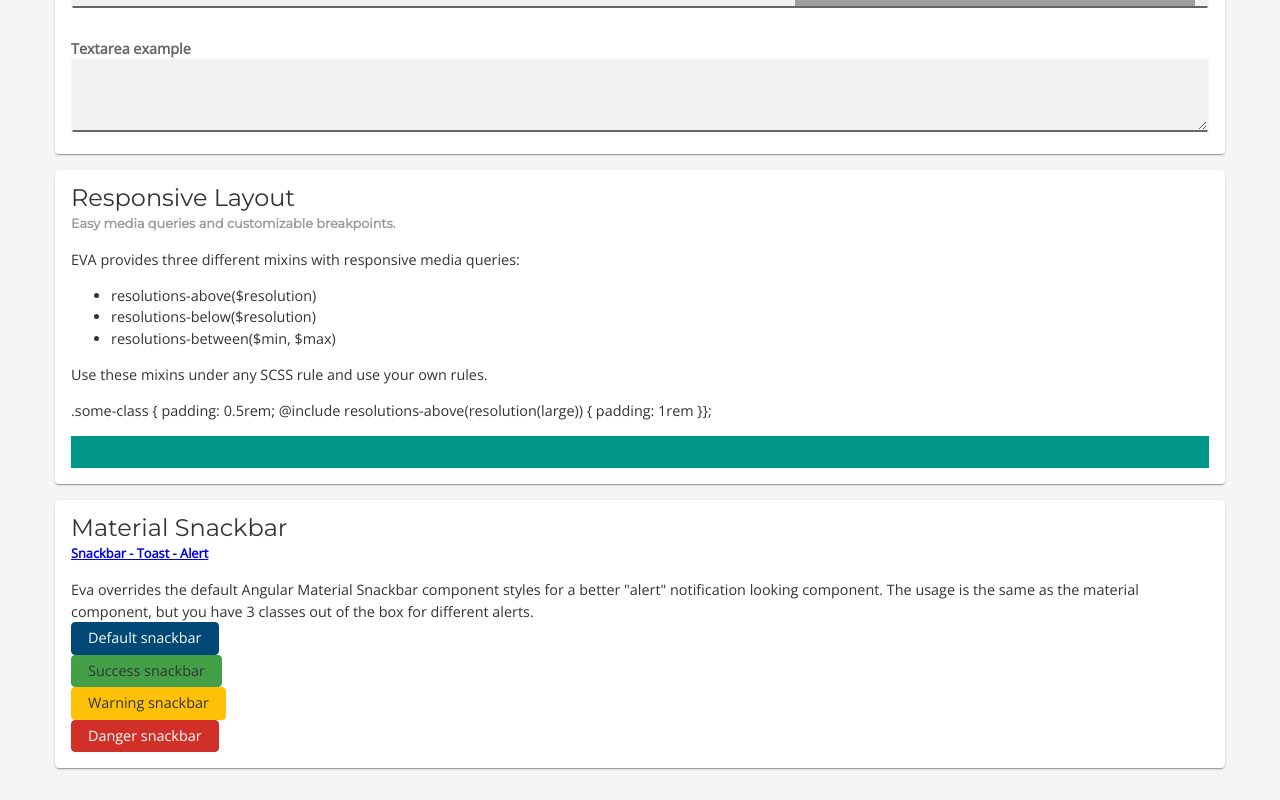
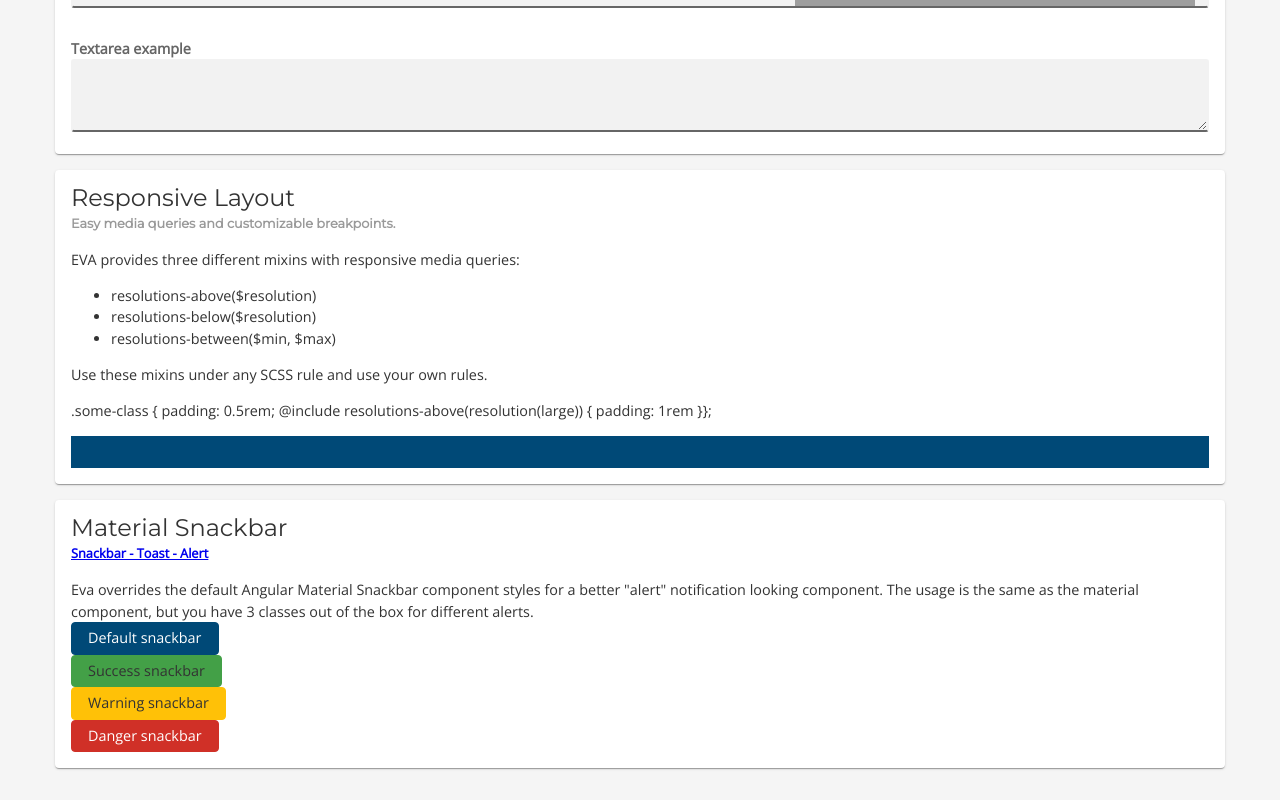
Before and after one commit to Mariopdel94/angular-starter, an Angular app: page / in a window 1280 px wide. Shown: the part 2239-3039 px from the top of the page. Built offline with nearby package versions, Linux system fonts and the light colour scheme; grey boxes are pictures that could not be loaded.

Commit message:
Created resolutions guide

```diff
--- a/angular.json
+++ b/angular.json
@@ -12,7 +12,7 @@
       },
       "root": "",
       "sourceRoot": "src",
-      "prefix": "app",
+      "prefix": "eva",
       "architect": {
         "build": {
           "builder": "@angular-devkit/build-angular:browser",
--- a/src/app/eva/eva.module.ts
+++ b/src/app/eva/eva.module.ts
@@ -8,6 +8,7 @@ import { ButtonsGuideComponent } from './styleguide/components/buttons-guide/but
 import { ColorGuideComponent } from './styleguide/components/color-guide/color-guide.component';
 import { StyleguideComponent } from './styleguide/styleguide.component';
 import { FormsGuideComponent } from './styleguide/components/forms-guide/forms-guide.component';
+import { ResolutionsGuideComponent } from './styleguide/components/resolutions-guide/resolutions-guide.component';
 
 @NgModule({
   declarations: [
@@ -15,8 +16,9 @@ import { FormsGuideComponent } from './styleguide/components/forms-guide/forms-g
     StyleguideComponent,
     ColorGuideComponent,
     ButtonsGuideComponent,
-    FormsGuideComponent
+    FormsGuideComponent,
+    ResolutionsGuideComponent,
   ],
-  imports: [CommonModule, EvaRoutingModule, FormsModule, MatSnackBarModule]
+  imports: [CommonModule, EvaRoutingModule, FormsModule, MatSnackBarModule],
 })
 export class EvaModule {}
--- /dev/null
+++ b/src/app/eva/styleguide/components/resolutions-guide/resolutions-guide.component.html
@@ -0,0 +1,27 @@
+<div class="card margin-y">
+  <div class="card-title">
+    Responsive Layout
+  </div>
+  <div class="card-subtitle">
+    Easy media queries and customizable breakpoints.
+  </div>
+  <div class="card-content">
+    EVA provides three different mixins with responsive media queries:
+
+    <ul>
+      <li>resolutions-above($resolution)</li>
+      <li>resolutions-below($resolution)</li>
+      <li>resolutions-between($min, $max)</li>
+    </ul>
+
+    Use these mixins under any SCSS rule and use your own rules.
+
+    <pre>
+.some-class &#123; padding: 0.5rem; @include resolutions-above(resolution(large)) &#123; padding: 1rem &#125;&#125;;</pre
+    >
+
+    <div class="grid-x">
+      <div class="cell small-12 responsive-layout-example"></div>
+    </div>
+  </div>
+</div>
--- /dev/null
+++ b/src/app/eva/styleguide/components/resolutions-guide/resolutions-guide.component.scss
@@ -0,0 +1,18 @@
+@import '../../../../../styles/theme/theme.scss';
+
+.responsive-layout-example {
+  height: 2rem;
+  background-color: color(tertiary, base);
+
+  @include resolutions-above(medium) {
+    background-color: color(secondary, base);
+  }
+
+  @include resolutions-above(large) {
+    background-color: color(accent, base);
+  }
+
+  @include resolutions-above(xlarge) {
+    background-color: color(primary, base);
+  }
+}
--- /dev/null
+++ b/src/app/eva/styleguide/components/resolutions-guide/resolutions-guide.component.ts
@@ -0,0 +1,12 @@
+import { Component, OnInit } from '@angular/core';
+
+@Component({
+  selector: 'eva-resolutions-guide',
+  templateUrl: './resolutions-guide.component.html',
+  styleUrls: ['./resolutions-guide.component.scss'],
+})
+export class ResolutionsGuideComponent implements OnInit {
+  constructor() {}
+
+  ngOnInit(): void {}
+}
--- a/src/app/eva/styleguide/styleguide.component.html
+++ b/src/app/eva/styleguide/styleguide.component.html
@@ -42,34 +42,7 @@
       <eva-color-guide></eva-color-guide>
       <eva-buttons-guide></eva-buttons-guide>
       <eva-forms-guide></eva-forms-guide>
-
-      <div class="card margin-y">
-        <div class="card-title">
-          Responsive Layout
-        </div>
-        <div class="card-subtitle">
-          Easy media queries and customizable breakpoints.
-        </div>
-        <div class="card-content">
-          EVA provides three different mixins with responsive media queries:
-
-          <ul>
-            <li>resolutions-above($resolution)</li>
-            <li>resolutions-below($resolution)</li>
-            <li>resolutions-between($min, $max)</li>
-          </ul>
-
-          Use these mixins under any SCSS rule and use your own rules.
-
-          <pre>
-.some-class &#123; padding: 0.5rem; @include resolutions-above(resolution(large)) &#123; padding: 1rem &#125;&#125;;</pre
-          >
-
-          <div class="grid-x">
-            <div class="cell small-12 responsive-layout-example"></div>
-          </div>
-        </div>
-      </div>
+      <eva-resolutions-guide></eva-resolutions-guide>
 
       <div class="card margin-y">
         <div class="card-title">
--- a/src/app/eva/styleguide/styleguide.component.scss
+++ b/src/app/eva/styleguide/styleguide.component.scss
@@ -1,22 +1,3 @@
-@import '../../../styles/theme/theme.scss';
-
 .styleguide-container {
   background-color: #f5f5f5;
 }
-
-.responsive-layout-example {
-  height: 2rem;
-  background-color: color(tertiary, base);
-
-  @include resolutions-above(medium) {
-    background-color: color(secondary, base);
-  }
-
-  @include resolutions-above(large) {
-    background-color: color(accent, base);
-  }
-
-  @include resolutions-above(xlarge) {
-    background-color: color(primary, base);
-  }
-}
--- a/src/styles/theme/_responsive.scss
+++ b/src/styles/theme/_responsive.scss
@@ -7,19 +7,19 @@
 
 /* Responsiveness helpers */
 @mixin resolutions-above($resolution) {
-  @media screen and (min-width: $resolution) {
+  @media screen and (min-width: resolution($resolution)) {
     @content;
   }
 }
 
 @mixin resolutions-below($resolution) {
-  @media screen and (max-width: $resolution) {
+  @media screen and (max-width: resolution($resolution)) {
     @content;
   }
 }
 
 @mixin resolutions-between($min, $max) {
-  @media screen and (min-width: $min) and (max-width: $max) {
+  @media screen and (min-width: resolution($min)) and (max-width: resolution($max)) {
     @content;
   }
 }
```
Also changed, not shown: 1 other file (tests, documents, lock files or other folders).
